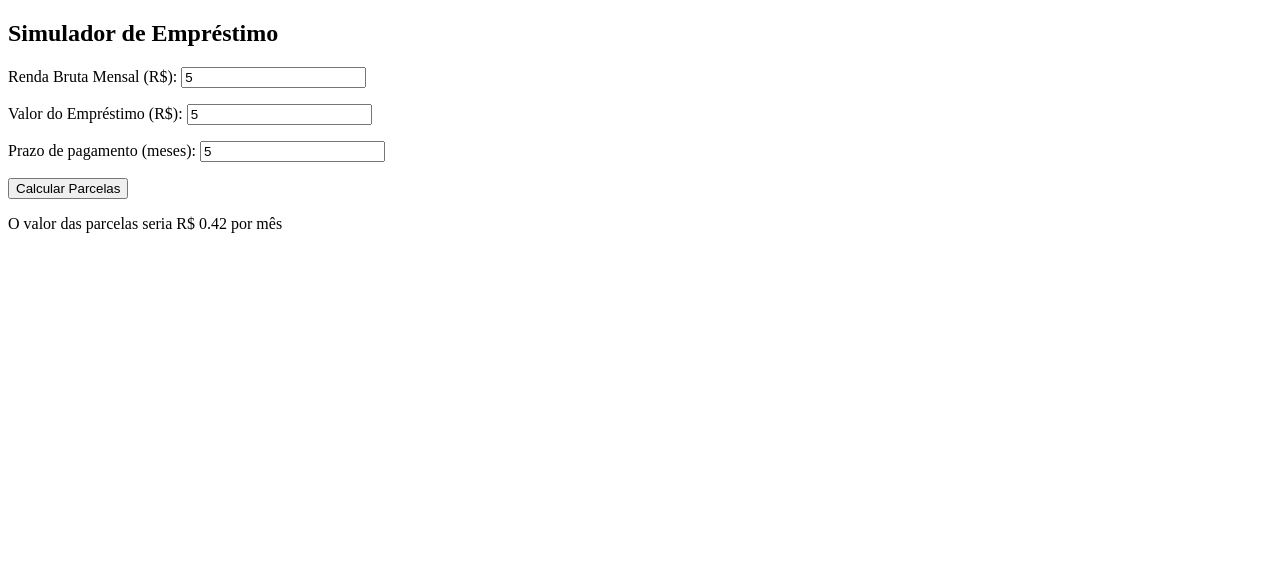
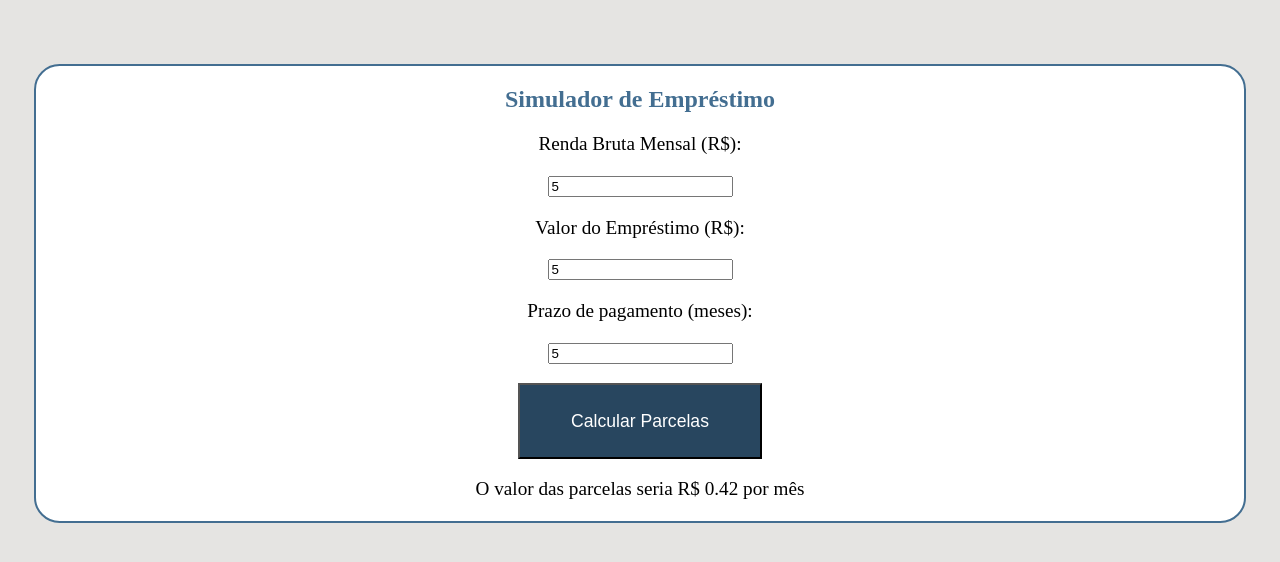
Before and after one commit to HTironi/dev-web, a plain HTML site: page simulador-emprestimo/index.html in a window 1280 px wide. Both pictures are taken after typing "5", "5", "5" into the empty fields and a click on the button "Calcular Parcelas". Drawn offline with Linux system fonts and the light colour scheme.

Commit message:
versao completa

```diff
--- a/simulador-emprestimo/index.html
+++ b/simulador-emprestimo/index.html
@@ -17,14 +17,20 @@
         <form>
             <p>
                 <label for="bruto">Renda Bruta Mensal (R$):</label>
-                <input id="bruto" type="number" placeholder="Digite sua renda bruta mensal">
+            </p>
+            <p>
+                <input id="bruto" type="number" placeholder="Digite sua renda bruta">
             </p>
             <p>
                 <label for="valor">Valor do Empréstimo (R$):</label>
-                <input id="valor" type="number" placeholder="Digite o valor do empréstimo">
+            </p>
+            <p>
+                <input id="valor" type="number" placeholder="Digite o valor">
             </p>
             <p>
                 <label for="prazo">Prazo de pagamento (meses):</label>
+            </p>
+            <p>
                 <input id="prazo" type="number" placeholder="Digite o prazo em meses">
             </p>
             <p>
@@ -36,7 +42,7 @@
 
         </p>
 
-        <p id="permissao">
+        <p class="permissao" id="permissao">
 
 
         </p>
--- a/simulador-emprestimo/script.js
+++ b/simulador-emprestimo/script.js
@@ -33,13 +33,15 @@ function calculo(submit) {
     }
     valorMeses = valorAnos / 12;
 
-    if (valorMeses <= bruto * 0.3) {
-        capacidade = true;
-    }
-    else {
+    if (valorMeses >= bruto * 0.3) {
         capacidade = false;
         document.getElementById("permissao").textContent = "Possivel comprometimento de renda"
     }
-    document.getElementById("resposta").textContent =`O valor das parcelas seria  R$ ${valorMeses.toFixed(2)} por mês`
+    else {
+        capacidade = true;
+        document.getElementById("permissao").textContent = ""
+
+    }
+    document.getElementById("resposta").textContent = `O valor das parcelas seria  R$ ${valorMeses.toFixed(2)} por mês`
 
 }
--- a/simulador-emprestimo/style.css
+++ b/simulador-emprestimo/style.css
@@ -0,0 +1,35 @@
+html{
+    background: rgb(229, 228, 226) ;
+}
+.formulario{
+    margin: 2vw;
+    margin-top: 5vw;
+    text-align: center;
+    border: rgb(67, 110, 145) 2px solid;
+    border-radius: 2vw;
+    background-color: white;
+}
+h1 {
+    color: rgb(67, 110, 145);
+
+}
+label {
+    padding: 2vw;
+
+}
+p{
+    font-size: 1.2rem;
+
+}
+button{
+    background-color: rgb(40, 70, 95);
+    color: white;
+    font-size: 1.1rem;
+    padding: 2vw 4vw;
+}
+p.permissao{
+    color: red;
+    font-size: 1.3rem;
+    font-weight: 600;
+
+}
```
